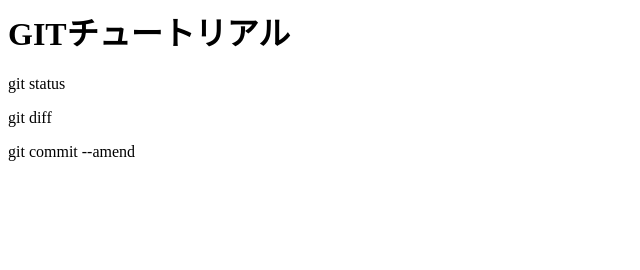
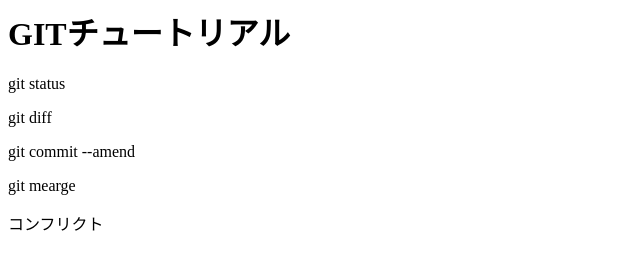
Before and after one commit to HiroTux/git_tutorial, a plain HTML site: page test1/git_tutorial/index.html in a window 1280 px wide. Shown: the whole page, without its empty margins (0-640 px from the left). Drawn offline with Linux system fonts and the light colour scheme.

Commit message:
コンフリクトを追記

```diff
--- a/test1/git_tutorial/index.html
+++ b/test1/git_tutorial/index.html
@@ -2,3 +2,5 @@
 <p>git status</p>
 <p>git diff</p>
 <p>git commit --amend</p>
+<p>git mearge</p>
+<p>コンフリクト</p>
```
